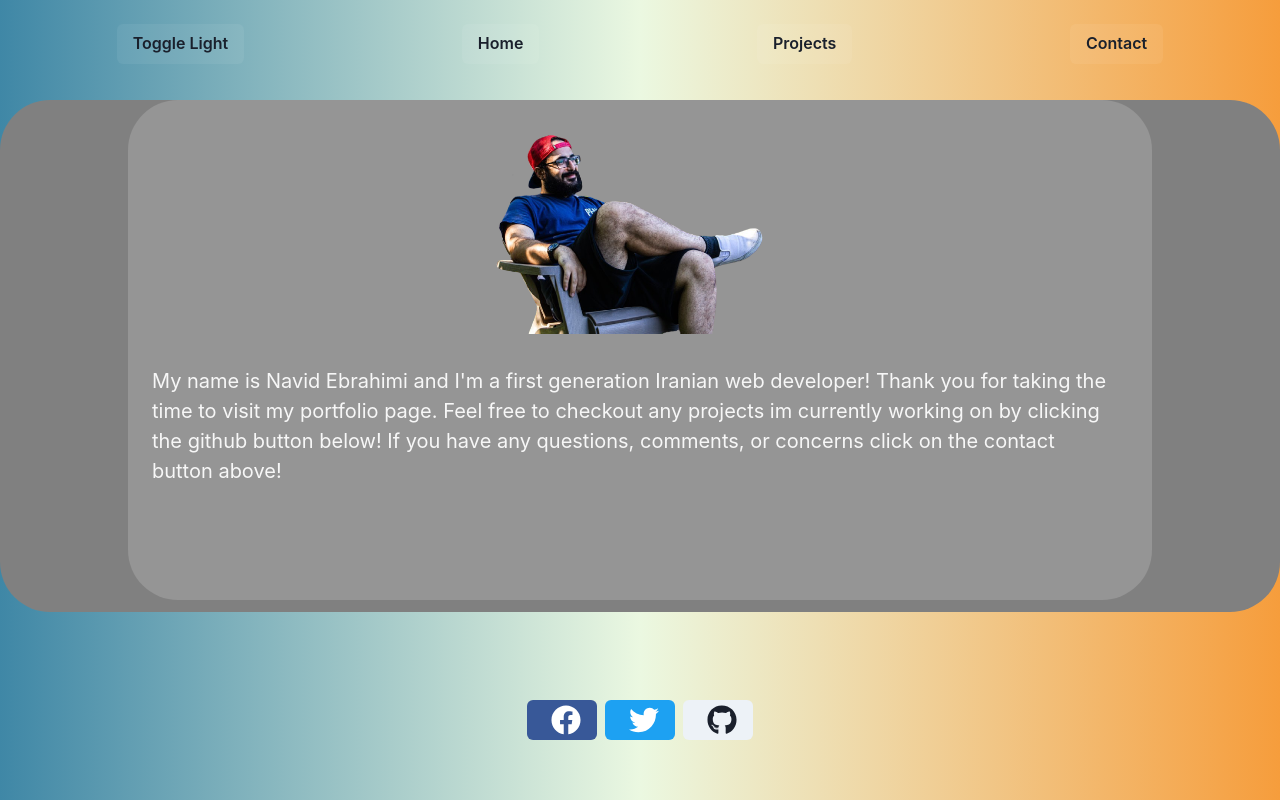
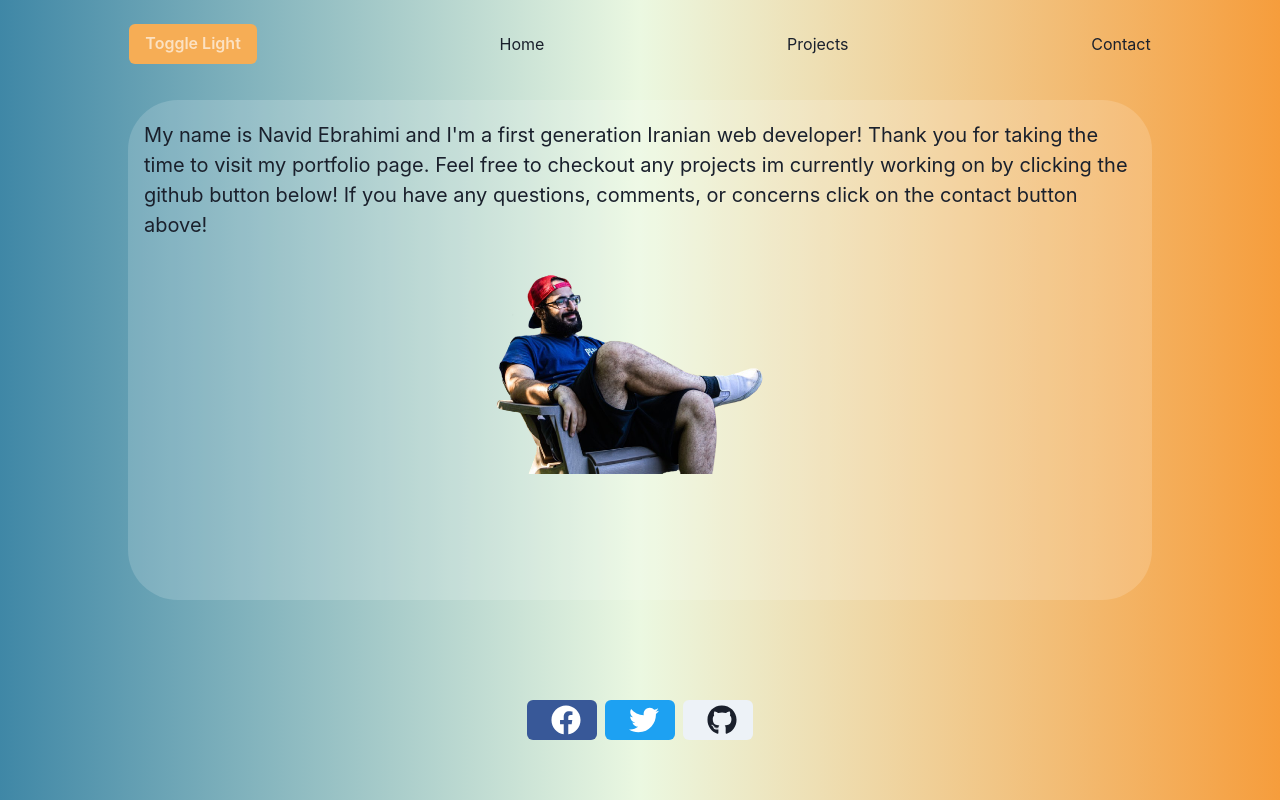
Before and after one commit to nme22/next-portfolio, a Next.js app in the folder portfolio/: page / in a window 1280 px wide. Built offline with nearby package versions, Linux system fonts and the light colour scheme.

Commit message:
dont remember last time i saved

```diff
--- a/portfolio/components/Navbar.js
+++ b/portfolio/components/Navbar.js
@@ -1,15 +1,13 @@
-import { HStack, Button, useColorMode, Box } from '@chakra-ui/react';
+import { HStack, Button, useColorMode, Box, Text } from '@chakra-ui/react';
 import { useColorModeValue } from '@chakra-ui/color-mode';
 import Link from 'next/link';
+import { FaReact } from 'react-icons/fa';
 
 const PortNavbar = () => {
   const { colorMode, toggleColorMode } = useColorMode();
 
   const bg = useColorModeValue('#FF5F1F', '#00FFFF');
-  const color = useColorModeValue(
-    'linear(to-r, orange.400, teal.400 )',
-    'gray.600'
-  );
+  const color = useColorModeValue('whiteAlpha.700', 'gray.700');
   return (
     <HStack
       m={3}
@@ -17,28 +15,14 @@ const PortNavbar = () => {
       p={3}
       justifyContent="space-around"
       w={{ base: '100%', md: '100%', lg: '100%' }}
-      borderStyle="single"
-      borderRadius={12}
     >
-      <Button onClick={toggleColorMode} bg="whiteAlpha.100" color={color}>
+      <Button onClick={toggleColorMode} bg="orange.300" color={color}>
         Toggle Light
       </Button>
 
-      <Link href="/" color={color}>
-        <Button bg="whiteAlpha.100" color={color}>
-          Home
-        </Button>
-      </Link>
-      <Link href="/Projects" color={color}>
-        <Button bg="whiteAlpha.100" color={color}>
-          Projects
-        </Button>
-      </Link>
-      <Link href="/Contact">
-        <Button bg="whiteAlpha.100" color={color}>
-          Contact
-        </Button>
-      </Link>
+      <Link href="/">Home</Link>
+      <Link href="/Projects">Projects</Link>
+      <Link href="/Contact">Contact</Link>
     </HStack>
   );
 };
--- a/portfolio/pages/Projects.js
+++ b/portfolio/pages/Projects.js
@@ -36,7 +36,7 @@ const Projects = () => {
       </Center>
 
       <VStack
-        bgGradient="linear(to-r, orange.400, teal.400 )"
+        bgGradient="linear(to-l, orange.400, teal.400 )"
         h={500}
         w={500}
         borderRadius={50}
--- a/portfolio/pages/index.js
+++ b/portfolio/pages/index.js
@@ -1,25 +1,34 @@
 import { Container, Image, Text, Center, Box } from '@chakra-ui/react';
+import { useColorModeValue } from '@chakra-ui/color-mode';
 
 export default function Home() {
+  const bg = useColorModeValue('whiteAlpha.300', 'gray.600');
+  const color = useColorModeValue('');
   return (
     <Box
       w={{ base: '80%', md: '90%', lg: '100%' }}
       h={{ base: '80%', md: '90%', lg: '100%' }}
-      bg="gray"
-      borderRadius="50"
+      borderRadius="50px"
       mb={3}
       d="flex"
       spacing={2}
     >
       <Container
         maxW="container.lg"
-        bg="whiteAlpha.300"
+        bg={bg}
         borderRadius="50"
         mb={3}
         h="500px"
         w="100%"
         justifyContent="center"
       >
+        <Text pt={5} fontSize={20}>
+          My name is Navid Ebrahimi and I'm a first generation Iranian web
+          developer! Thank you for taking the time to visit my portfolio page.
+          Feel free to checkout any projects im currently working on by clicking
+          the github button below! If you have any questions, comments, or
+          concerns click on the contact button above!
+        </Text>
         <Center>
           <Image
             src="/youngshwap.png"
@@ -30,13 +39,6 @@ export default function Home() {
             w={350}
           />
         </Center>
-        <Text color="whiteAlpha.900" p={2} fontSize={20} mr={2}>
-          My name is Navid Ebrahimi and I'm a first generation Iranian web
-          developer! Thank you for taking the time to visit my portfolio page.
-          Feel free to checkout any projects im currently working on by clicking
-          the github button below! If you have any questions, comments, or
-          concerns click on the contact button above!
-        </Text>
       </Container>
     </Box>
   );
```
